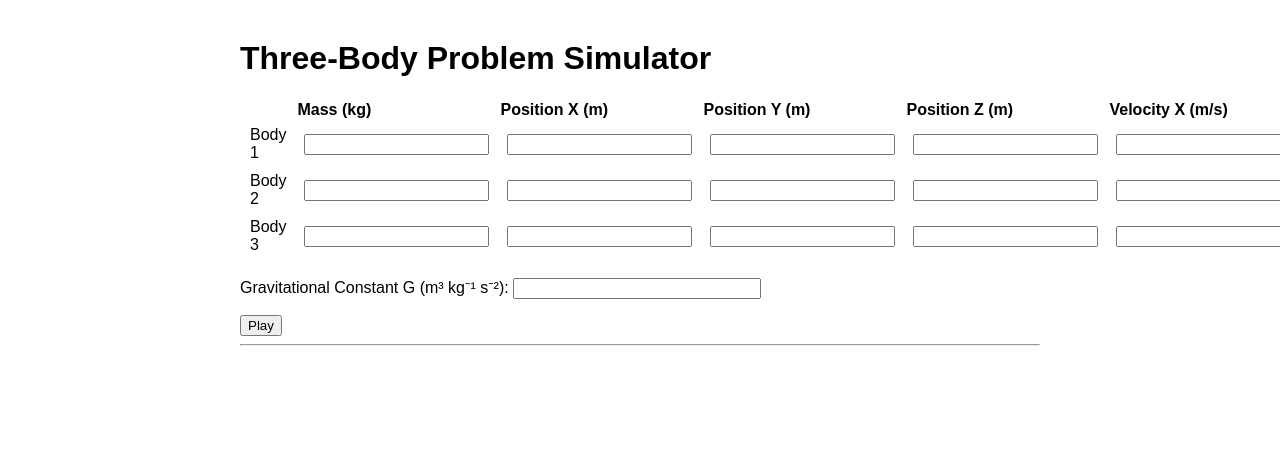
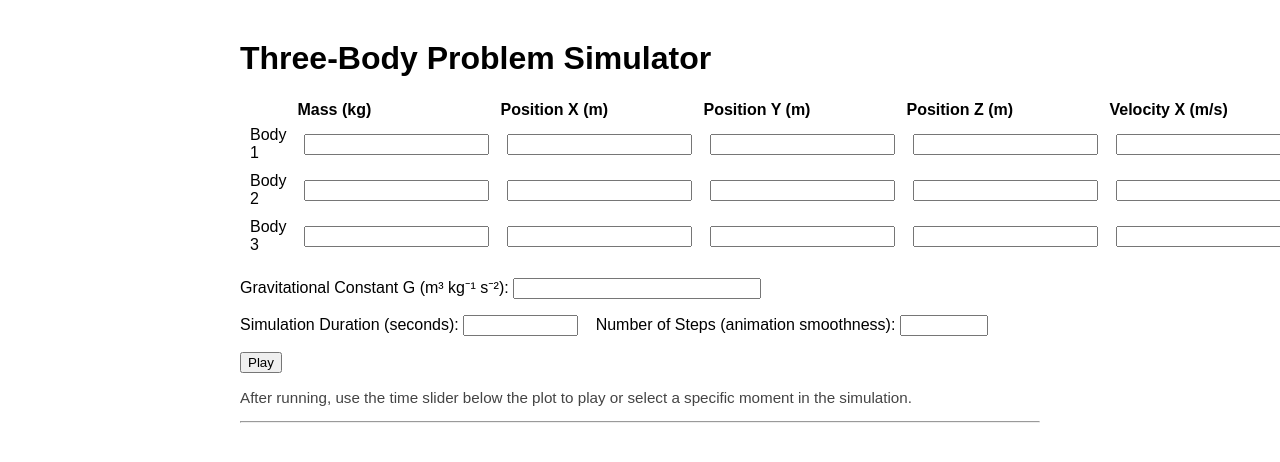
Before and after one commit to JAlcocerT/ThreeBodies, a Flask app: template templates/index.html in a window 1280 px wide; the page is wider, and only the part inside the window is pictured. Shown: the top 462 px of that part. Run offline with Flask 3, Linux system fonts and the light colour scheme; the template is opened without the code that fills it, so the values that code supplies are empty.

Commit message:
time bar working

```diff
--- a/app.py
+++ b/app.py
@@ -9,9 +9,11 @@ app = Flask(__name__)
 @app.route('/', methods=['GET', 'POST'])
 def index():
     default_G = 6.67430e-11
-    default_masses = [5e24, 5e24, 5e24]
-    default_positions = [[1e11, 0, 0], [-1e11, 0, 0], [0, 1e11, 0]]
-    default_velocities = [[0, 2e4, 0], [0, -2e4, 0], [-2e4, 0, 0]]
+    default_masses = [70, 80, 60]  # kg, human scale
+    default_positions = [[0, 0, 0], [2, 0, 0], [1, 1.5, 0]]  # meters
+    default_velocities = [[0, 0, 0], [0, 0.2, 0], [0.2, 0, 0]]  # m/s
+    default_tmax = 60  # seconds
+    default_steps = 200
     plot_div = None
     if request.method == 'POST':
         try:
@@ -25,26 +27,35 @@ def index():
             vel2 = [float(request.form['vx2']), float(request.form['vy2']), float(request.form['vz2'])]
             vel3 = [float(request.form['vx3']), float(request.form['vy3']), float(request.form['vz3'])]
             G = float(request.form['G'])
-            t, bodies = simulate_three_body([m1, m2, m3], [pos1, pos2, pos3], [vel1, vel2, vel3], G=G)
-            traces = []
+            tmax = float(request.form['tmax'])
+            steps = int(request.form['steps'])
+            t, bodies = simulate_three_body([m1, m2, m3], [pos1, pos2, pos3], [vel1, vel2, vel3], G=G, t_span=(0, tmax), t_eval=np.linspace(0, tmax, steps))
             colors = ['blue', 'red', 'green']
-            for i, body in enumerate(bodies):
-                traces.append(go.Scatter3d(
-                    x=body[:,0], y=body[:,1], z=body[:,2],
-                    mode='lines',
-                    name=f'Body {i+1}',
-                    line=dict(color=colors[i], width=4)
-                ))
+            # Animation frames for slider
+            frames = []
+            for k in range(len(t)):
+                data = [go.Scatter3d(x=[bodies[i][k,0]], y=[bodies[i][k,1]], z=[bodies[i][k,2]],
+                                     mode='markers', marker=dict(size=8, color=colors[i]), name=f'Body {i+1}') for i in range(3)]
+                frames.append(go.Frame(data=data, name=str(k)))
+            # Full trajectory lines
+            traces = [go.Scatter3d(x=bodies[i][:,0], y=bodies[i][:,1], z=bodies[i][:,2],
+                                   mode='lines', line=dict(color=colors[i], width=2), name=f'Body {i+1} Path') for i in range(3)]
+            # Initial positions for animation
+            data = [go.Scatter3d(x=[bodies[i][0,0]], y=[bodies[i][0,1]], z=[bodies[i][0,2]],
+                                 mode='markers', marker=dict(size=8, color=colors[i]), name=f'Body {i+1}') for i in range(3)]
             layout = go.Layout(
-                title='3-Body Problem Trajectories',
-                scene=dict(
-                    xaxis_title='X (m)',
-                    yaxis_title='Y (m)',
-                    zaxis_title='Z (m)'
-                ),
-                margin=dict(l=0, r=0, b=0, t=40)
+                title='3-Body Problem (Human Scale)',
+                scene=dict(xaxis_title='X (m)', yaxis_title='Y (m)', zaxis_title='Z (m)'),
+                margin=dict(l=0, r=0, b=0, t=40),
+                updatemenus=[dict(type='buttons', showactive=False, y=1, x=1.2,
+                                 buttons=[dict(label='Play', method='animate', args=[[None], {'frame': {'duration': 50, 'redraw': True}, 'fromcurrent': True}]),
+                                          dict(label='Pause', method='animate', args=[[None], {'frame': {'duration': 0, 'redraw': False}, 'mode': 'immediate', 'transition': {'duration': 0}}])])],
+                sliders=[dict(
+                    steps=[dict(method='animate', args=[[str(k)], {'frame': {'duration': 0, 'redraw': True}, 'mode': 'immediate'}], label=f'{t[k]:.2f}s') for k in range(len(t))],
+                    transition={'duration': 0}, x=0.1, y=0, currentvalue={'prefix': 'Time: '}, len=0.9
+                )]
             )
-            fig = go.Figure(data=traces, layout=layout)
+            fig = go.Figure(data=traces+data, layout=layout, frames=frames)
             plot_div = pio.to_html(fig, full_html=False)
         except Exception as e:
             plot_div = f'<div style="color:red">Error: {e}</div>'
@@ -53,6 +64,8 @@ def index():
         default_masses=default_masses,
         default_positions=default_positions,
         default_velocities=default_velocities,
+        default_tmax=default_tmax,
+        default_steps=default_steps,
         plot_div=plot_div)
 
 if __name__ == '__main__':
--- a/templates/index.html
+++ b/templates/index.html
@@ -33,8 +33,16 @@
             Gravitational Constant G (m³ kg⁻¹ s⁻²):
             <input name="G" type="number" step="any" value="{{default_G}}" required style="width: 18em">
         </p>
+        <p>
+            Simulation Duration (seconds):
+            <input name="tmax" type="number" step="any" value="{{default_tmax}}" required style="width: 8em">
+            &nbsp;&nbsp;
+            Number of Steps (animation smoothness):
+            <input name="steps" type="number" step="1" min="10" max="1000" value="{{default_steps}}" required style="width: 6em">
+        </p>
         <button type="submit">Play</button>
     </form>
+    <p style="font-size: 0.95em; color: #444;">After running, use the time slider below the plot to play or select a specific moment in the simulation.</p>
     <hr>
     {% if plot_div %}
         {{plot_div|safe}}
```
